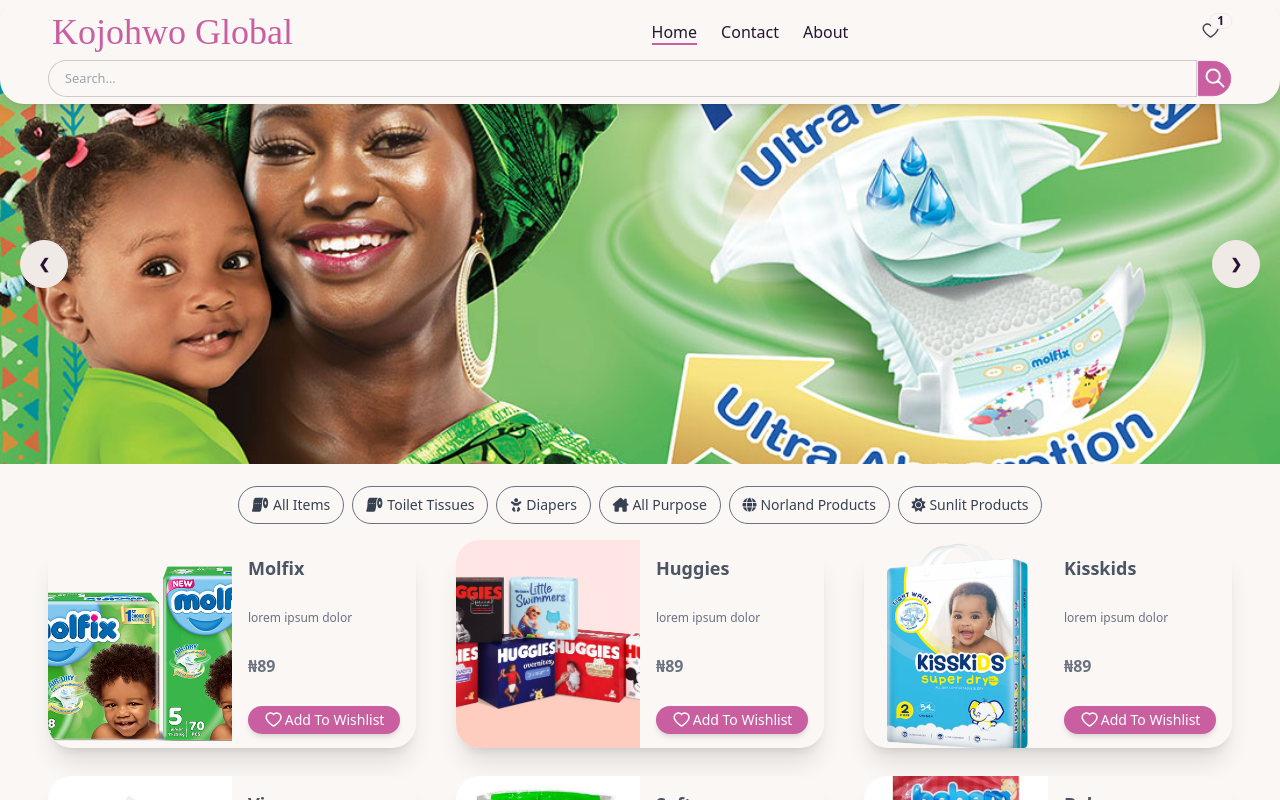
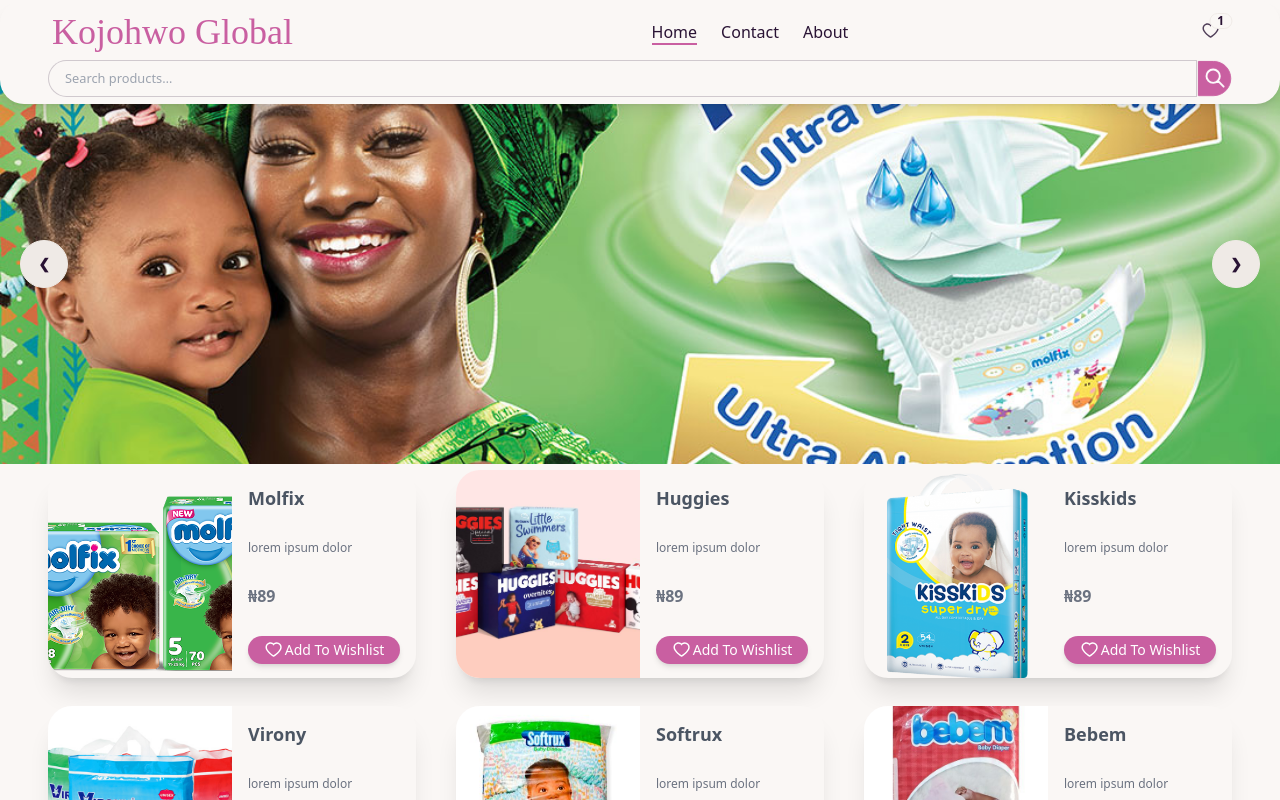
Before and after one commit to emuobopleasure/KojohwoGlobal-store, a React (Create React App) app: page / in a window 1280 px wide. Shown: the top 800 px of the page. Built offline with nearby package versions, Linux system fonts and the light colour scheme; a web font is replaced by a local one.

Commit message:
Integrated appContext and implemented product search functionality

```diff
--- a/src/App.js
+++ b/src/App.js
@@ -4,6 +4,7 @@ import Root from "./pages/Root";
 import AboutPage from "./pages/About";
 import ContactPage from "./pages/Contact";
 import SingleProductPage from "./pages/SingleProduct";
+import { AppProvider } from "./appContext";
 
 const router = createBrowserRouter([
   { path: '/', element: <Root/>, children: [
@@ -15,8 +16,11 @@ const router = createBrowserRouter([
 ])
 
 function App() {
+
   return (
+    <AppProvider>
     <RouterProvider router={router} />
+    </AppProvider>
   );
 }
 
--- /dev/null
+++ b/src/appContext.js
@@ -0,0 +1,35 @@
+import { createContext, useState } from "react";
+
+
+const AppContext = createContext()
+
+const AppProvider = ({ children }) => {
+
+    const [searchQuery, setSearchQuery] = useState('');
+    const [selectedCategory, setSelectedCategory] = useState(null);
+    const [wishlist, setWishlist] = useState([]);
+
+    const handleAddToWishlist = (product) => {
+        setWishlist([...wishlist, product]);
+    };
+
+    const handleRemoveFromWishlist = (productId) => {
+        setWishlist(wishlist.filter(product => product.id !== productId));
+    };
+
+    return (
+        <AppContext.Provider value={{
+            searchQuery,
+            setSearchQuery,
+            selectedCategory,
+            setSelectedCategory,
+            wishlist,
+            handleAddToWishlist,
+            handleRemoveFromWishlist
+        }}>
+            {children}
+        </AppContext.Provider>
+    )
+}
+
+export { AppContext, AppProvider}
--- a/src/components/Categories.js
+++ b/src/components/Categories.js
@@ -1,10 +1,27 @@
-import React from 'react'
+import React, { useEffect, useState } from 'react'
 
 const Categories = () => {
+    // const [sticky, setSticky] = useState(false);
+
+    // useEffect(() => {
+    //     const handleScroll = () => {
+    //         const navbar = document.getElementById('catee');
+    //         if (navbar) {
+    //             const offset = navbar.offsetTop;
+    //             setSticky(window.scrollY >= offset);
+    //         }
+    //     };
+
+    //     window.addEventListener('scroll', handleScroll);
+    //     return () => {
+    //         window.removeEventListener('scroll', handleScroll);
+    //     };
+    // }, []);
+
     return (
         <article>
             {/* mobile screen categories */}
-            <div className='categ px-[1.1rem] md:px-[2rem] lg:px-[3rem] lg:hidden'>
+            <div id='catee' className='categ px-[1.1rem] md:px-[2rem] lg:px-[3rem] lg:hidden z-10'>
                 <div className='categories mx-auto my-4'>
                     <ul className='categories-list text-gray-700 text-sm flex justify-start whitespace-nowrap items-center md:justify-evenly gap-2 flex overflow-auto'>
                         <li>
@@ -63,7 +80,7 @@ const Categories = () => {
             </div>
 
             {/* large screens categories */}
-            <div className='categ px-[1.1rem] md:px-[2rem] lg:px-[3rem] hidden lg:block'>
+            {/* <div className='categ px-[1.1rem] md:px-[2rem] lg:px-[3rem] hidden lg:block'>
                 <div className='categories min-w-fit mx-auto my-4 w-max'>
                     <ul className='categories-list text-gray-700 text-sm flex justify-center md:justify-evenly gap-2 flex'>
                         <li>
@@ -129,7 +146,7 @@ const Categories = () => {
 
                     </ul>
                 </div>
-            </div>
+            </div> */}
         </article>
     )
 }
--- a/src/components/Header.js
+++ b/src/components/Header.js
@@ -143,9 +143,9 @@ const Header = () => {
                     </div>
                     {/* |===============search form===========| */}
                     {showSearch &&
-                        <SearchForm formStyle='w-full my-[0.25rem] bg-[btnColor]' inputStyle='h-[2rem] md:h-[2.2rem] lg:h-[2.3rem] focus:outline-transparent text-[0.8rem] py-[3px] focus:border-pink-600' btnStyle='w-[1.9rem] md:w-[2.2rem] min-h-[2rem] h-[2rem] md:min-h-[2.2rem] md:h-[2.2rem] lg:min-h-[2.3rem] lg:h-[2.3rem]' />
+                        <SearchForm formStyle='w-full my-[0.25rem] bg-[btnColor]' inputStyle='h-[2rem] md:h-[2.2rem] lg:h-[2.3rem] focus:outline-transparent text-[0.8rem] py-[3px] focus:border-pink-200' btnStyle='w-[1.9rem] md:w-[2.2rem] min-h-[2rem] h-[2rem] md:min-h-[2.2rem] md:h-[2.2rem] lg:min-h-[2.3rem] lg:h-[2.3rem]' />
                     }
-                    <SearchForm formStyle='desktop-search hidden lg:flex w-full my-[0.25rem] bg-[btnColor]' inputStyle='h-[2rem] md:h-[2.2rem] lg:h-[2.3rem] focus:outline-transparent text-[0.8rem] py-[3px] focus:border-pink-600' btnStyle='w-[1.9rem] md:w-[2.2rem] min-h-[2rem] h-[2rem] md:min-h-[2.2rem] md:h-[2.2rem] lg:min-h-[2.3rem] lg:h-[2.3rem]' />
+                    <SearchForm formStyle='desktop-search hidden lg:flex w-full my-[0.25rem] bg-[btnColor]' inputStyle='h-[2rem] md:h-[2.2rem] lg:h-[2.3rem] focus:outline-transparent text-[0.8rem] py-[3px] focus:border-pink-200' btnStyle='w-[1.9rem] md:w-[2.2rem] min-h-[2rem] h-[2rem] md:min-h-[2.2rem] md:h-[2.2rem] lg:min-h-[2.3rem] lg:h-[2.3rem]' />
 
                     {/* !================mobile menu========! */}
                     <div className={showMenu ? 'hamburger-menu w-full' : 'hidden'}>
--- a/src/components/SearchForm.js
+++ b/src/components/SearchForm.js
@@ -1,11 +1,14 @@
-import React from 'react'
+import React, { useContext } from 'react'
+import { AppContext } from '../appContext'
 
 const SearchForm = ({formStyle, groupStyle, inputStyle, btnStyle}) => {
+  const {searchQuery, setSearchQuery} = useContext(AppContext)
+
   return (
     <form className={`form my-5 flex justify-center ${formStyle}`}>
       <div className="form-control w-full">
         <div className={`input-group ${groupStyle}`}>
-          <input type="search" placeholder="Search…" className={`input input-bordered w-full ${inputStyle}`} />
+          <input value={searchQuery} onChange={(e) => setSearchQuery(e.target.value)} type="search" placeholder="Search products…" className={`input input-bordered w-full ${inputStyle}`} />
           <button className={`btn btn-square text-white bg-[#c95fa1] border-[#c95fa1] hover:bg-[#92075a] ${btnStyle}`}>
             <svg xmlns="http://www.w3.org/2000/svg" className="h-6 w-6" fill="none" viewBox="0 0 24 24" stroke="currentColor"><path strokeLinecap="round" strokeLinejoin="round" strokeWidth={2} d="M21 21l-6-6m2-5a7 7 0 11-14 0 7 7 0 0114 0z" /></svg>
           </button>
--- a/src/components/ShopSection.js
+++ b/src/components/ShopSection.js
@@ -1,17 +1,29 @@
-import React from 'react'
+import React, { useContext } from 'react'
 import ShopItem from './ShopItem'
 import products from '../Products'
 import { Link } from 'react-router-dom'
 import Pagination from './Pagination'
 import Categories from './Categories'
+import { AppContext } from '../appContext'
 
 const ShopSection = () => {
+    const { searchQuery } = useContext(AppContext)
+
+    const filteredProducts = products.filter((product) => product.name.toLowerCase().includes(searchQuery.toLowerCase()))
+
+    // const noFilter = products.filter((product) => product.name.toLowerCase().includes(!searchQuery.toLowerCase()))
+
     return (
         <section>
-            <Categories/>
+            <Categories />
             <div className='shopsection px-[1.1rem] md:px-[2rem] lg:px-[3rem] grid grid-cols-2 gap-x-3 gap-y-7 md:flex flex-wrap justify-between border-b-[1px] pb-[2rem]'>
                 {
-                    products.map((product) => (
+                    filteredProducts.length === 0 ?
+                    <div className='product-not-found'>
+                        <p>Product not found</p>
+                    </div>
+                        :
+                        filteredProducts.map((product) => (
                             <Link to={`/products/${product.id}`} key={product.id}>
                                 <ShopItem
                                     key={product.id}
--- a/src/index.css
+++ b/src/index.css
@@ -25,3 +25,10 @@ html {
     background-color: darkgrey;
     outline: 1px solid slategrey;
   } */
+
+  .sticky {
+    position: fixed;
+    top: 5rem;
+    width: 100%;
+    z-index: 100;
+  }
--- a/src/pages/Home.js
+++ b/src/pages/Home.js
@@ -1,9 +1,10 @@
-import React from 'react'
+import React, { useState } from 'react'
 import Header from '../components/Header'
 import HeroSection from '../components/HeroSection'
 import ShopSection from '../components/ShopSection'
 
 const HomePage = () => {
+
   return (
     <section>
       <div className='homesection mt-[4rem]'>
```
Lines whose indentation alone changed are shown as unchanged.
